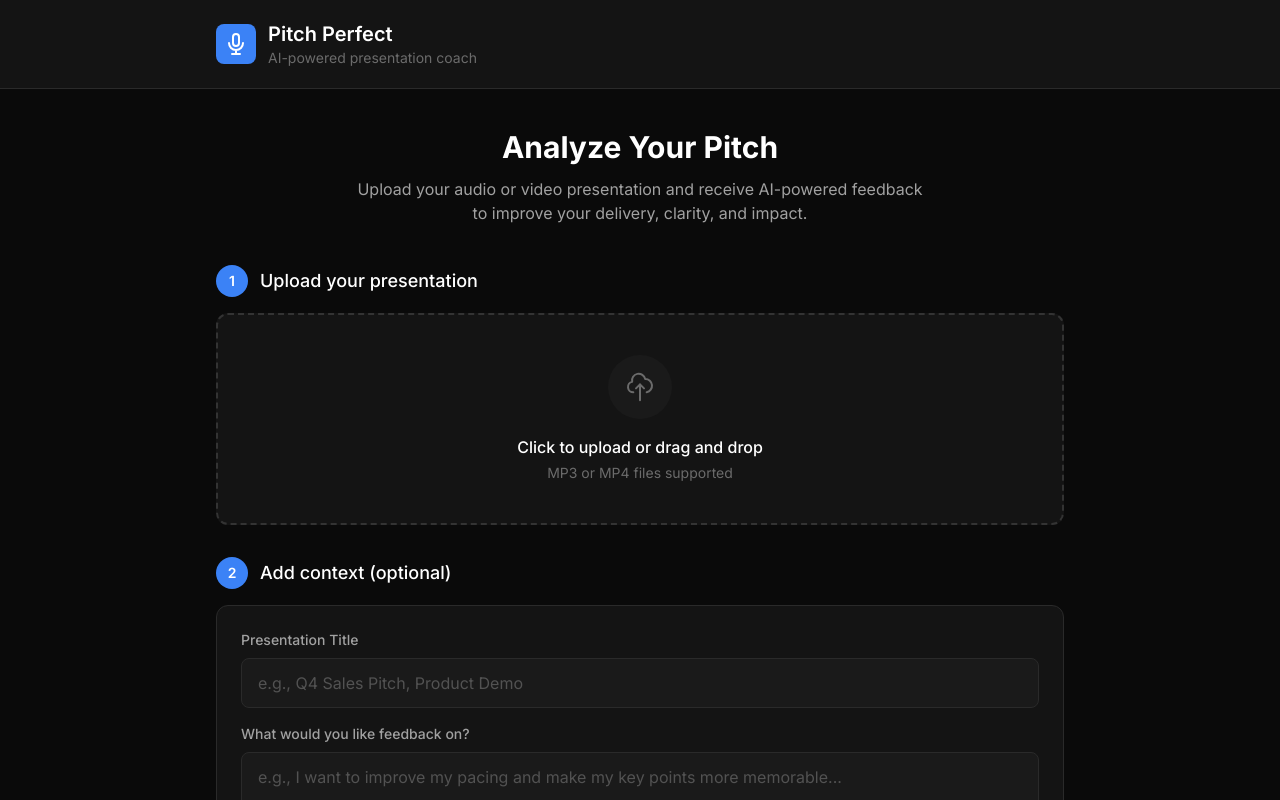
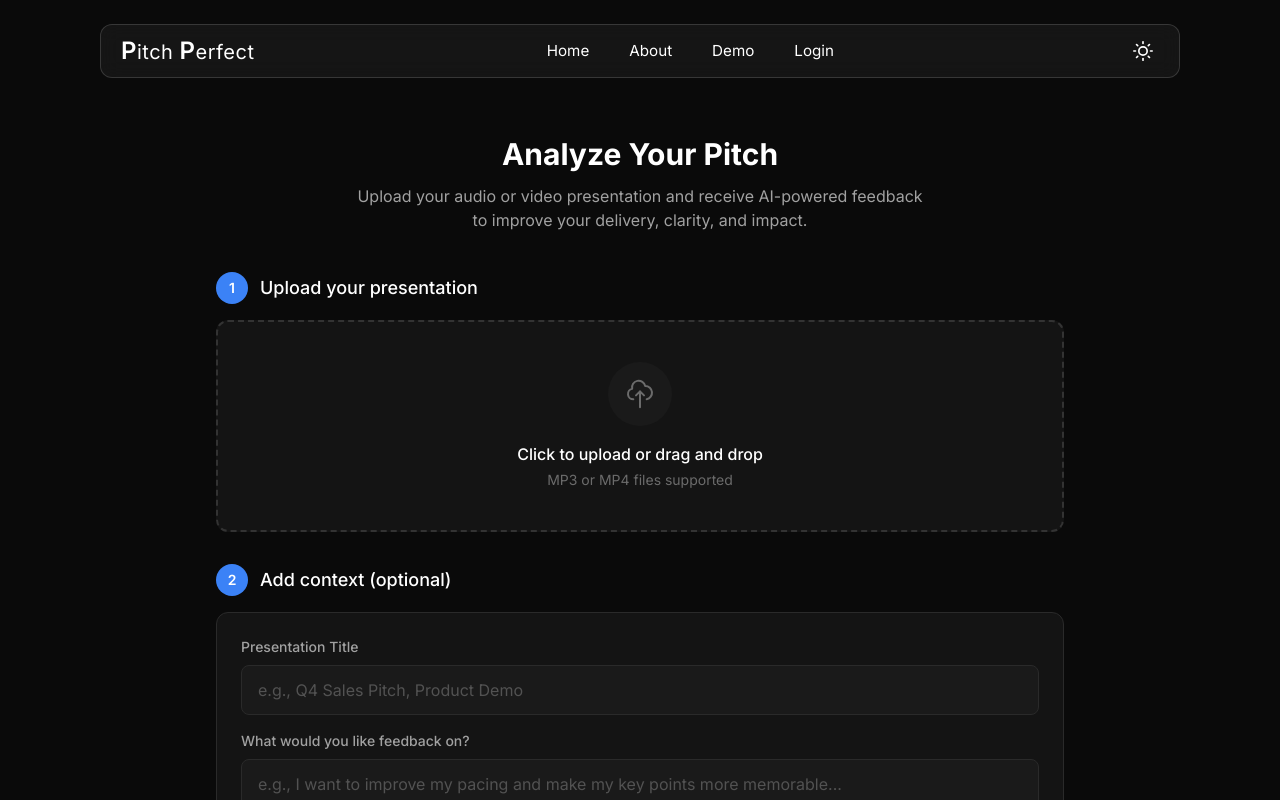
Before and after one commit to fuzzylogique/pitch-perfect, a Next.js app in the folder code/: page / in a window 1280 px wide. Shown: the top 800 px of the page. Built offline with nearby package versions, Linux system fonts and the light colour scheme.

Commit message:
add navbar

```diff
--- /dev/null
+++ b/code/src/app/components/Navbar.tsx
@@ -0,0 +1,219 @@
+import React from "react";
+
+interface NavbarProps {
+  logo?: string;
+  brandName?: string;
+  navItems?: Array<{
+    label: string;
+    href: string;
+  }>;
+  onThemeToggle?: () => void;
+  isDarkMode?: boolean;
+}
+
+const Navbar: React.FC<NavbarProps> = ({
+  logo,
+  brandName = "Pitch Perfect",
+  navItems = [
+    { label: "Home", href: "#home" },
+    { label: "About", href: "#about" },
+    { label: "Demo", href: "#demo" },
+    { label: "Login", href: "#login" },
+  ],
+  onThemeToggle,
+  isDarkMode = true,
+}) => {
+  return (
+    <nav className="navbar">
+      {/* Brand Section */}
+      <div className="navbar-brand">
+        {logo && <img src={logo} alt={brandName} className="navbar-logo" />}
+        <span className="navbar-title">
+          <span className="brand-pitch">P</span>itch{" "}
+          <span className="brand-perfect">P</span>erfect
+        </span>
+      </div>
+
+      {/* Navigation Links */}
+      <div className="navbar-links">
+        {navItems.map((item, index) => (
+          <a key={index} href={item.href} className="nav-link">
+            {item.label}
+          </a>
+        ))}
+      </div>
+
+      {/* Theme Toggle Button */}
+      <button
+        className="theme-toggle"
+        onClick={onThemeToggle}
+        aria-label="Toggle theme"
+      >
+        {isDarkMode ? (
+          <svg
+            width="20"
+            height="20"
+            viewBox="0 0 24 24"
+            fill="none"
+            stroke="currentColor"
+            strokeWidth="2"
+            strokeLinecap="round"
+            strokeLinejoin="round"
+          >
+            <circle cx="12" cy="12" r="5" />
+            <line x1="12" y1="1" x2="12" y2="3" />
+            <line x1="12" y1="21" x2="12" y2="23" />
+            <line x1="4.22" y1="4.22" x2="5.64" y2="5.64" />
+            <line x1="18.36" y1="18.36" x2="19.78" y2="19.78" />
+            <line x1="1" y1="12" x2="3" y2="12" />
+            <line x1="21" y1="12" x2="23" y2="12" />
+            <line x1="4.22" y1="19.78" x2="5.64" y2="18.36" />
+            <line x1="18.36" y1="5.64" x2="19.78" y2="4.22" />
+          </svg>
+        ) : (
+          <svg
+            width="20"
+            height="20"
+            viewBox="0 0 24 24"
+            fill="none"
+            stroke="currentColor"
+            strokeWidth="2"
+            strokeLinecap="round"
+            strokeLinejoin="round"
+          >
+            <path d="M21 12.79A9 9 0 1 1 11.21 3 7 7 0 0 0 21 12.79z" />
+          </svg>
+        )}
+      </button>
+
+      <style jsx>{`
+        .navbar {
+          position: fixed;
+          top: 1.5rem;
+          left: 50%;
+          transform: translateX(-50%);
+          display: flex;
+          align-items: center;
+          justify-content: space-between;
+          padding: 0.5rem 1.25rem;
+          background-color: rgba(26, 26, 26, 0.7);
+          border: 1px solid rgba(255, 255, 255, 0.15);
+          border-radius: 12px;
+          width: calc(100% - 3rem);
+          max-width: 1080px;
+          transition:
+            box-shadow 0.3s ease,
+            border-color 0.3s ease;
+          z-index: 50;
+          backdrop-filter: blur(10px);
+        }
+
+        .navbar:hover {
+          border-color: #38bdf8;
+          box-shadow:
+            0 0 20px rgba(14, 165, 233, 0.5),
+            0 0 40px rgba(14, 165, 233, 0.3),
+            inset 0 0 20px rgba(14, 165, 233, 0.1);
+        }
+
+        .navbar-brand {
+          display: flex;
+          align-items: center;
+          gap: 0.5rem;
+        }
+
+        .navbar-logo {
+          height: 24px;
+          width: auto;
+        }
+
+        .navbar-title {
+          font-size: 1.25rem;
+          font-weight: 400;
+          color: #ffffff;
+          letter-spacing: 0.5px;
+        }
+
+        .brand-pitch,
+        .brand-perfect {
+          font-size: 1.5rem;
+          font-weight: 600;
+        }
+
+        .navbar-links {
+          display: flex;
+          gap: 2.5rem;
+          align-items: center;
+          flex: 1;
+          justify-content: center;
+        }
+
+        .nav-link {
+          color: #ffffff;
+          text-decoration: none;
+          font-size: 0.95rem;
+          font-weight: 400;
+          transition: color 0.2s ease;
+        }
+
+        .nav-link:hover {
+          color: #0ea5e9;
+        }
+
+        .theme-toggle {
+          background: transparent;
+          border: none;
+          color: #ffffff;
+          cursor: pointer;
+          padding: 0.4rem;
+          display: flex;
+          align-items: center;
+          justify-content: center;
+          transition: color 0.2s ease;
+          border-radius: 6px;
+        }
+
+        .theme-toggle:hover {
+          color: #0ea5e9;
+        }
+
+        .theme-toggle svg {
+          width: 20px;
+          height: 20px;
+        }
+
+        @media (max-width: 768px) {
+          .navbar {
+            top: 1rem;
+            width: calc(100% - 2rem);
+            flex-wrap: wrap;
+            padding: 0.75rem 1rem;
+          }
+
+          .navbar-links {
+            order: 3;
+            width: 100%;
+            margin-top: 1rem;
+            justify-content: space-around;
+            gap: 1rem;
+          }
+
+          .nav-link {
+            font-size: 0.85rem;
+          }
+
+          .navbar-title {
+            font-size: 1.1rem;
+          }
+
+          .brand-pitch,
+          .brand-perfect {
+            font-size: 1.3rem;
+          }
+        }
+      `}</style>
+    </nav>
+  );
+};
+
+export { Navbar };
--- a/code/src/app/page.tsx
+++ b/code/src/app/page.tsx
@@ -1,6 +1,7 @@
 "use client";
 
 import { useState, useRef, useCallback } from "react";
+import { Navbar } from "@/app/components/Navbar";
 
 type FileWithPreview = {
   file: File;
@@ -17,19 +18,25 @@ export default function Home() {
   const [analysisComplete, setAnalysisComplete] = useState(false);
   const fileInputRef = useRef<HTMLInputElement>(null);
 
+  // navbar
+  const [isDark, setIsDark] = useState(true);
+
   const acceptedTypes = ["audio/mpeg", "audio/mp3", "video/mp4"];
   const acceptedExtensions = [".mp3", ".mp4"];
 
   const validateFile = (file: File): boolean => {
     const isValidType = acceptedTypes.includes(file.type);
     const isValidExtension = acceptedExtensions.some((ext) =>
-      file.name.toLowerCase().endsWith(ext)
+      file.name.toLowerCase().endsWith(ext),
     );
     return isValidType || isValidExtension;
   };
 
   const getFileType = (file: File): "audio" | "video" => {
-    if (file.type.startsWith("audio/") || file.name.toLowerCase().endsWith(".mp3")) {
+    if (
+      file.type.startsWith("audio/") ||
+      file.name.toLowerCase().endsWith(".mp3")
+    ) {
       return "audio";
     }
     return "video";
@@ -72,7 +79,7 @@ export default function Home() {
         handleFiles(e.dataTransfer.files);
       }
     },
-    [handleFiles]
+    [handleFiles],
   );
 
   const handleFileInput = (e: React.ChangeEvent<HTMLInputElement>) => {
@@ -111,37 +118,19 @@ export default function Home() {
   };
 
   return (
-    <div className="min-h-screen bg-[var(--bg-primary)]">
-      {/* Header */}
-      <header className="border-b border-[var(--border-primary)] bg-[var(--bg-secondary)]">
-        <div className="max-w-4xl mx-auto px-6 py-5">
-          <div className="flex items-center gap-3">
-            <div className="w-10 h-10 rounded-lg bg-[var(--accent-blue)] flex items-center justify-center">
-              <svg
-                className="w-6 h-6 text-white"
-                fill="none"
-                stroke="currentColor"
-                viewBox="0 0 24 24"
-              >
-                <path
-                  strokeLinecap="round"
-                  strokeLinejoin="round"
-                  strokeWidth={2}
-                  d="M19 11a7 7 0 01-7 7m0 0a7 7 0 01-7-7m7 7v4m0 0H8m4 0h4m-4-8a3 3 0 01-3-3V5a3 3 0 116 0v6a3 3 0 01-3 3z"
-                />
-              </svg>
-            </div>
-            <div>
-              <h1 className="text-xl font-semibold text-[var(--text-primary)]">
-                Pitch Perfect
-              </h1>
-              <p className="text-sm text-[var(--text-tertiary)]">
-                AI-powered presentation coach
-              </p>
-            </div>
-          </div>
-        </div>
-      </header>
+    <div className="min-h-screen bg-[var(--bg-primary)] pt-24">
+      {/* Navbar */}
+      <Navbar
+        brandName="Pitch Perfect"
+        navItems={[
+          { label: "Home", href: "/" },
+          { label: "About", href: "/about" },
+          { label: "Demo", href: "/demo" },
+          { label: "Login", href: "/login" },
+        ]}
+        onThemeToggle={() => setIsDark(!isDark)}
+        isDarkMode={isDark}
+      />
 
       {/* Main Content */}
       <main className="max-w-4xl mx-auto px-6 py-10">
@@ -218,7 +207,9 @@ export default function Home() {
                   </div>
 
                   <p className="text-[var(--text-primary)] font-medium mb-1">
-                    {isDragging ? "Drop your files here" : "Click to upload or drag and drop"}
+                    {isDragging
+                      ? "Drop your files here"
+                      : "Click to upload or drag and drop"}
                   </p>
                   <p className="text-sm text-[var(--text-tertiary)]">
                     MP3 or MP4 files supported
@@ -393,8 +384,9 @@ export default function Home() {
                         Analysis Complete!
                       </h4>
                       <p className="text-[var(--text-secondary)] mb-4">
-                        Your presentation has been analyzed. Check your results below
-                        to see personalized feedback and suggestions for improvement.
+                        Your presentation has been analyzed. Check your results
+                        below to see personalized feedback and suggestions for
+                        improvement.
                       </p>
                       <button
                         onClick={handleReset}
```
